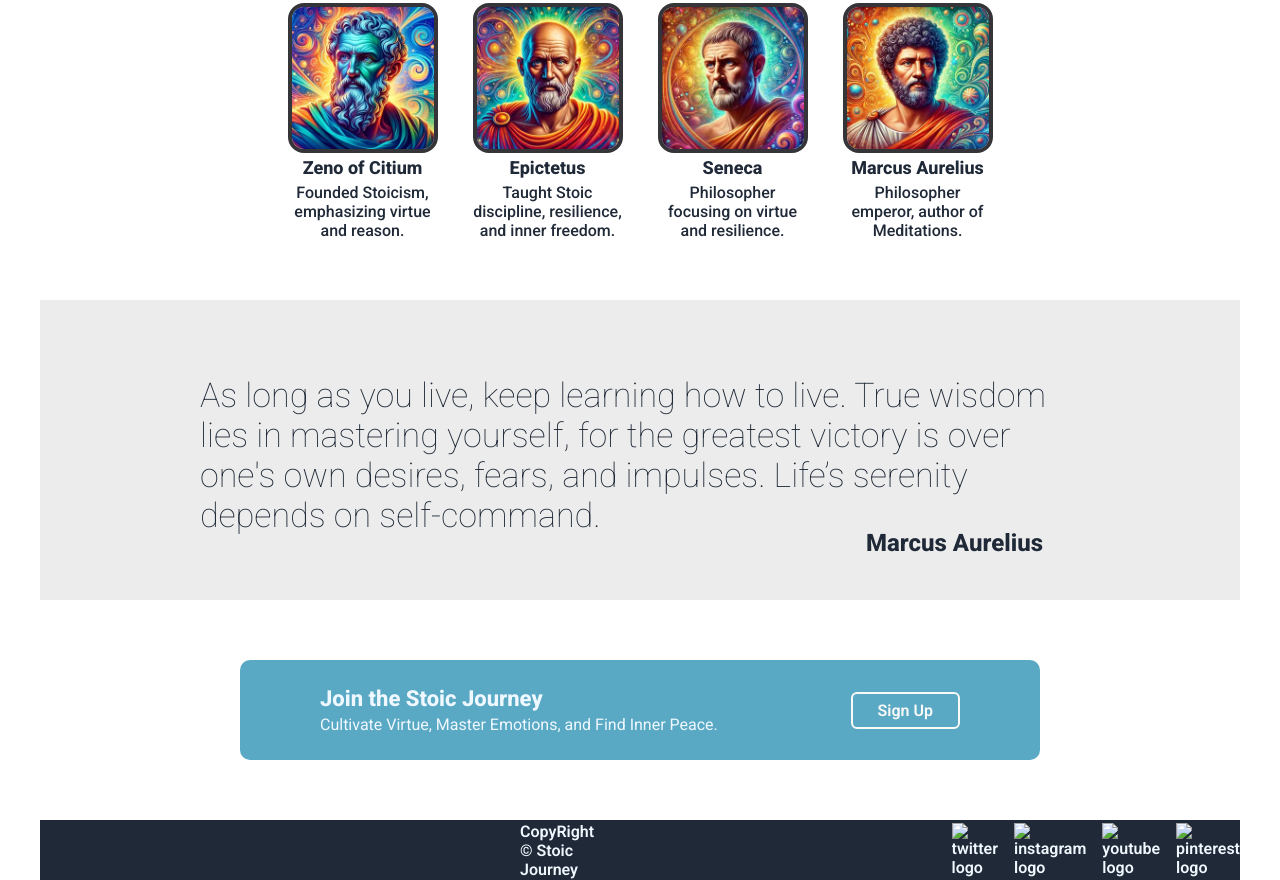
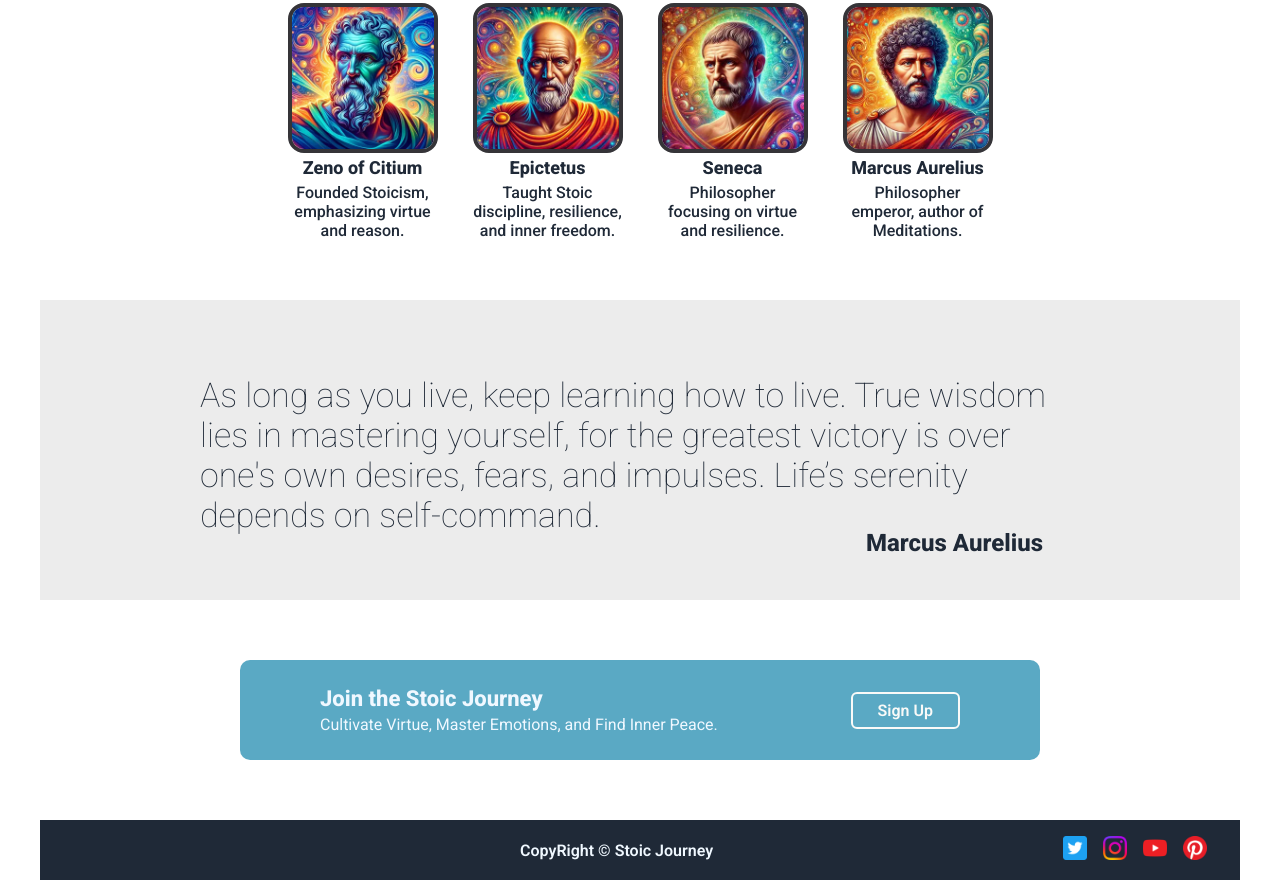
Before and after one commit to hakantastic/odinlandingpage, a plain HTML site: page index.html in a window 1280 px wide. Shown: the part 472-1352 px from the top of the page. Drawn offline with Linux system fonts and the light colour scheme; the site is published under a folder, as on GitHub Pages, so addresses that start at the root find nothing.

Commit message:
image path organized

```diff
--- a/index.html
+++ b/index.html
@@ -103,10 +103,10 @@
             <p>CopyRight © Stoic Journey</p>
 
             <div class="icons">
-                <span><img src="/img/twitter-2.png" alt="twitter logo" width="24" height="24"></span>
-                <span><img src="/img/instagram-2.png" alt="instagram logo" width="24" height="24"></span>
-                <span><img src="/img/youtube-2.png" alt="youtube logo" width="24" height="24"></span>
-                <span><img src="/img/pinteres-2.png" alt="pinterest logo" width="24" height="24"></span>
+                <span><img src="img/twitter-2.png" alt="twitter logo" width="24" height="24"></span>
+                <span><img src="img/instagram-2.png" alt="instagram logo" width="24" height="24"></span>
+                <span><img src="img/youtube-2.png" alt="youtube logo" width="24" height="24"></span>
+                <span><img src="img/pinteres-2.png" alt="pinterest logo" width="24" height="24"></span>
 
             </div>
 
```
